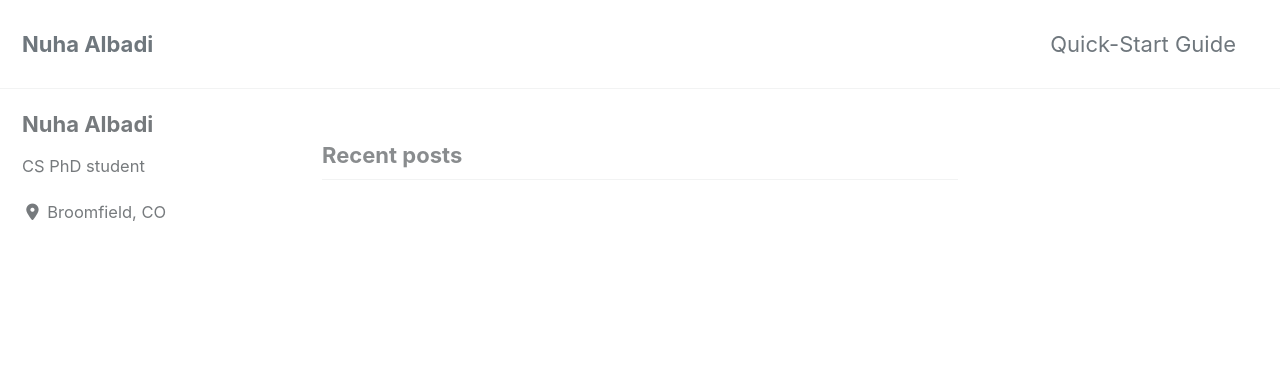
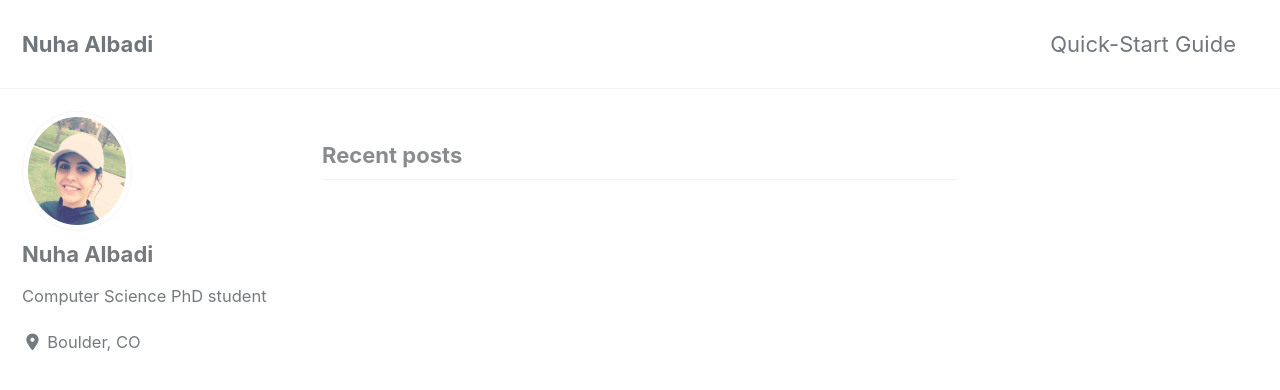
Before and after one commit to nuhaalbadi/nuhaalbadi.github.io, a Jekyll site: the page built from index.html, in a window 1280 px wide and 900 px high. Shown: the top 390 px of the window. Built offline with Jekyll 4.4.1, drawn with Linux system fonts in a browser that asks for light colours; cached includes are drawn as plain includes; nearby versions of some CDN libraries; the list of posts is cut into pages by our own code.

Commit message:
update profile

```diff
--- a/_config.yml
+++ b/_config.yml
@@ -21,7 +21,7 @@ title_separator          : "-"
 subtitle                 : # site tagline that appears below site title in masthead
 name                     : "Nuha Albadi"
 description              : "An amazing website."
-url                      : "https://github.io.nuhaalbadi"# the base hostname & protocol for your site e.g. "https://mmistakes.github.io"
+url                      : "https://github.io.nuhaalbadi" # the base hostname & protocol for your site e.g.
 baseurl                  : # the subpath of your site, e.g. "/blog"
 repository               : # GitHub username/repo-name e.g. "mmistakes/minimal-mistakes"
 teaser                   : # path of fallback teaser image, e.g. "/assets/images/500x300.png"
@@ -108,9 +108,9 @@ analytics:
 # Site Author
 author:
   name             : "Nuha Albadi"
-  avatar           : # path of avatar image, e.g. "/assets/images/bio-photo.jpg"
-  bio              : "CS PhD student"
-  location         : "Broomfield, CO"
+  avatar           : "/assets/images/prof_pic2.png" # path of avatar image, e.g. "/assets/images/bio-photo.jpg"
+  bio              : "Computer Science PhD student"
+  location         : "Boulder, CO"
   email            :
   links:
     - label: "Email"
```
Also changed, not shown: assets/images/prof_pic.png (added), assets/images/prof_pic2.png (added), 4 other files.
